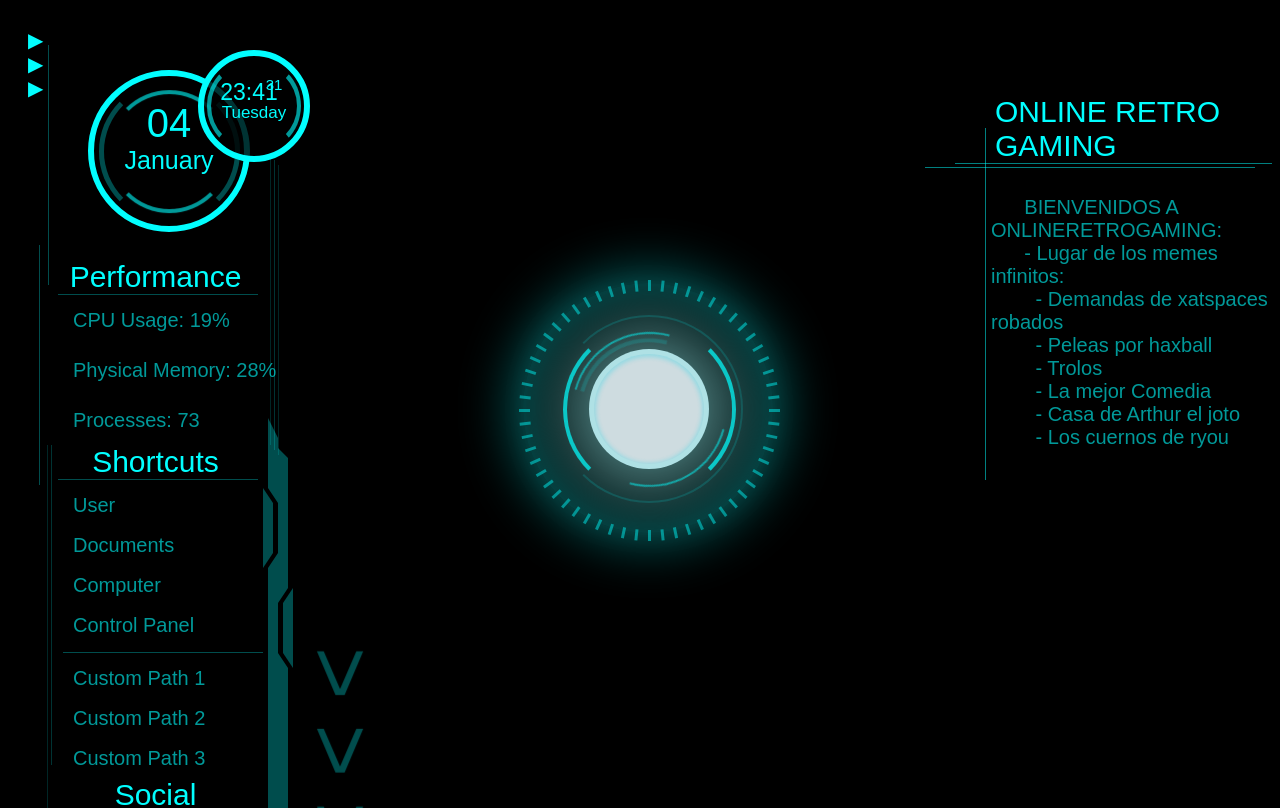
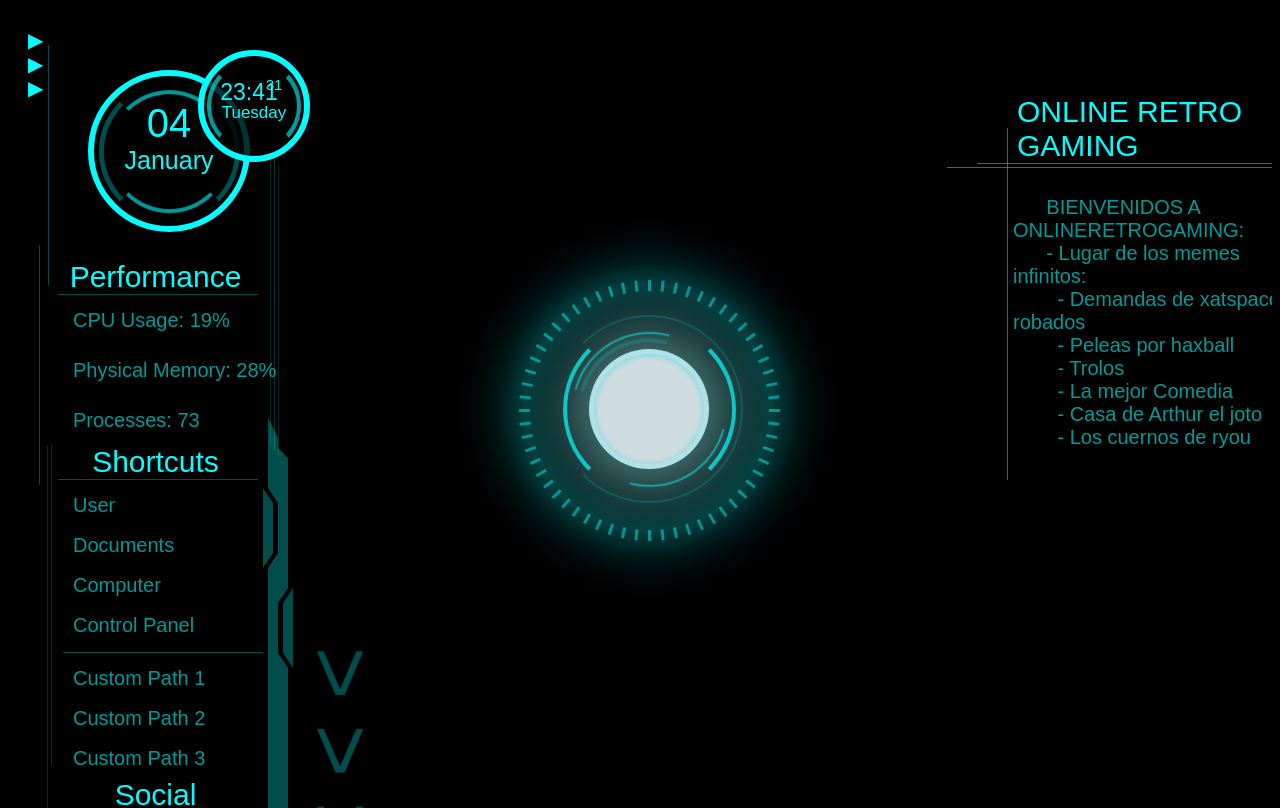
Before and after one commit to AmeliaRobinson/JARVIS, a plain HTML site: page index.html in a window 1280 px wide. Drawn offline with Linux system fonts and the light colour scheme; a web font is replaced by a local one.

Commit message:
Update style.css
ajustcss

```diff
--- a/style.css
+++ b/style.css
@@ -452,7 +452,7 @@ body {
 
 #rightmenu {
     float: right;
-    margin-right: -13px;
+    margin-right: -35px;
     width: 300px;
     margin-top: 77px;
 }
```
